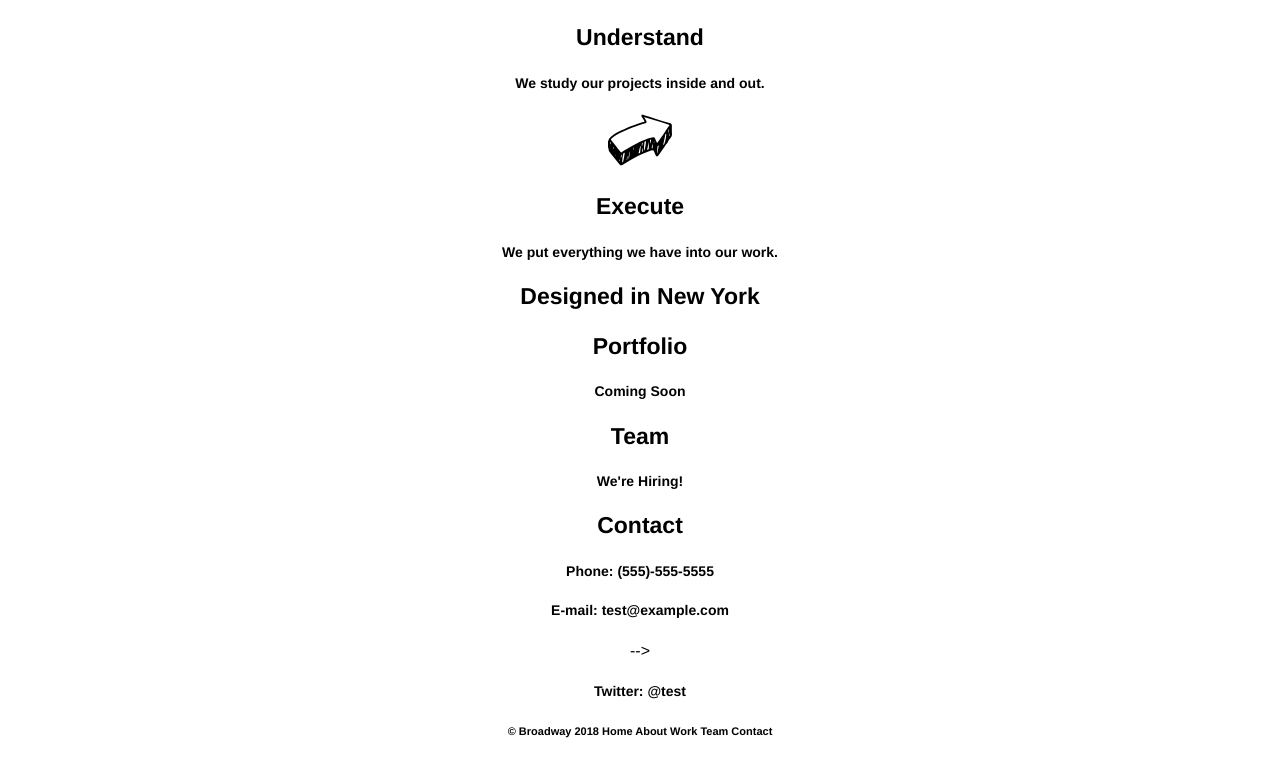
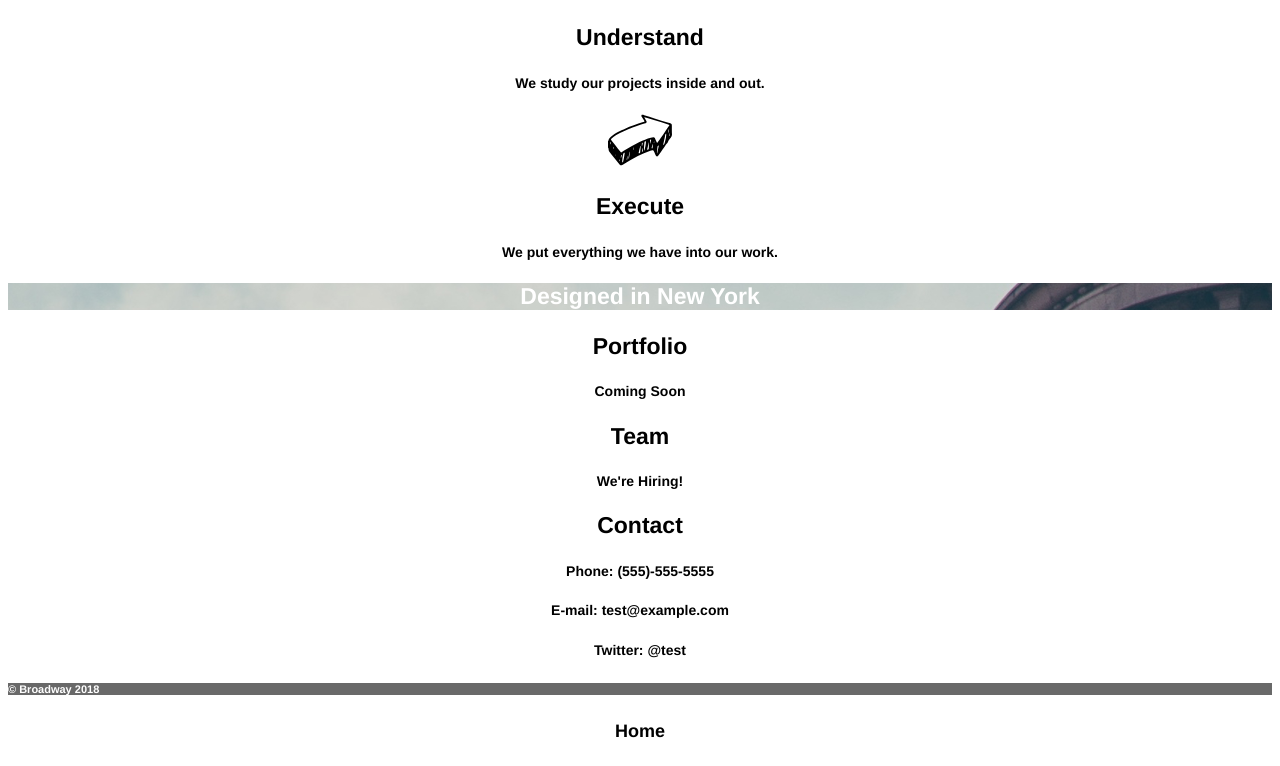
Before and after one commit to gittlehob/broadway, a plain HTML site: page index.html in a window 1280 px wide. Shown: the part 685-1451 px from the top of the page. Drawn offline with Linux system fonts and the light colour scheme.

Commit message:
corrected directories

```diff
--- a/index.html
+++ b/index.html
@@ -4,14 +4,15 @@
     <meta charset="utf-8">
     <title>Broadway Design</title>
 
-    <link href="resources/css/style.css" type="text/css"
+    <link href="resources/style.css" type="text/css"
       rel="stylesheet">
 
   </head>
 
   <body>
 
-    <div class="header">
+      <div id="pagetop">
+
       <h1>Broadway Design</h1>
 
       <h4>Home</h4>
@@ -54,11 +55,14 @@
     <div id="contact">
       <h3>Contact</h3>
       <h5>Phone: (555)-555-5555</h5>
-      <h5>E-mail: test@example.com</h5><!-- COMBAK: --> -->
+      <h5>E-mail: test@example.com</h5>
       <h5>Twitter: @test</h5>
     </div>
 
-      <h6>© Broadway 2018 Home About Work Team Contact</h6>
+      <h6>© Broadway 2018</h6><a><h4>Home</h4></a>
+
+
+
 
   </body>
 </html>
--- a/resources/css/style.css
+++ /dev/null
@@ -1,21 +0,0 @@
-body{text-align:center;
-    font-family:helvetica;
-  }
-
-h1{font-size:70px;
-  }
-
-h2{font-size:32px;
-  }
-
-h3{font-size: 23px;
-  }
-
-h4{font-size: 18px;
-  }
-
-h5{font-size: 14px;
-  }
-
-h6{font-size: 11px;
-  }
--- /dev/null
+++ b/resources/style.css
@@ -0,0 +1,34 @@
+body{font-family: helvetica;
+    text-align: center;
+  }
+
+#pagetop{background-image: url("images/the-flatiron-building.png");
+        color: white;
+        }
+
+
+h1{font-size: 70px;
+  }
+
+h2{font-size: 32px;
+  }
+
+h3{font-size: 23px;
+  }
+
+h4{font-size: 18px;
+  }
+
+h5{font-size: 14px;
+  }
+
+h6{font-size: 11px;
+
+  background-color: dimgray;
+  color:white;
+  text-align: left;
+  }
+
+  #NewYork{color: white;
+          background-image: url("images/the-flatiron-building.png");
+          }
```
